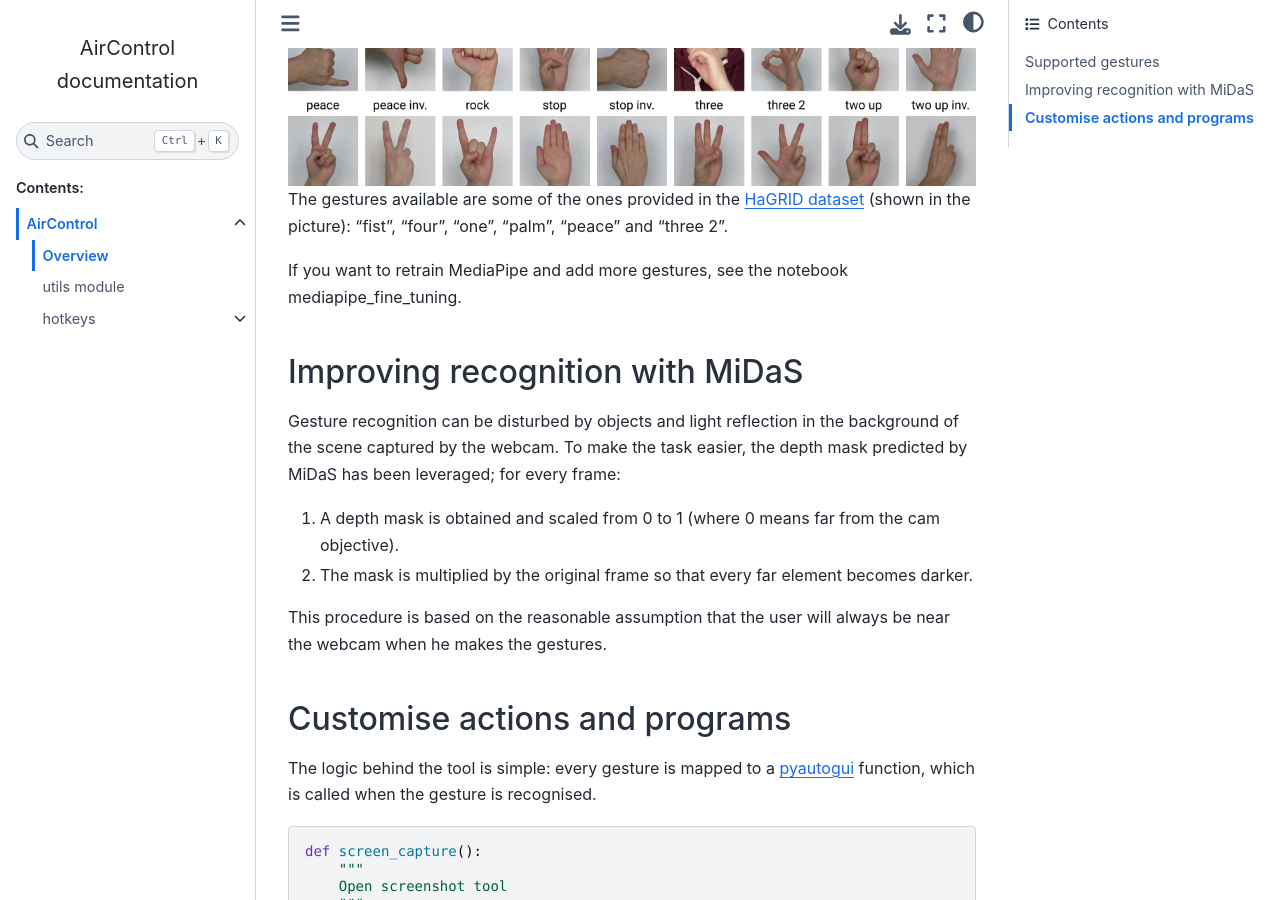
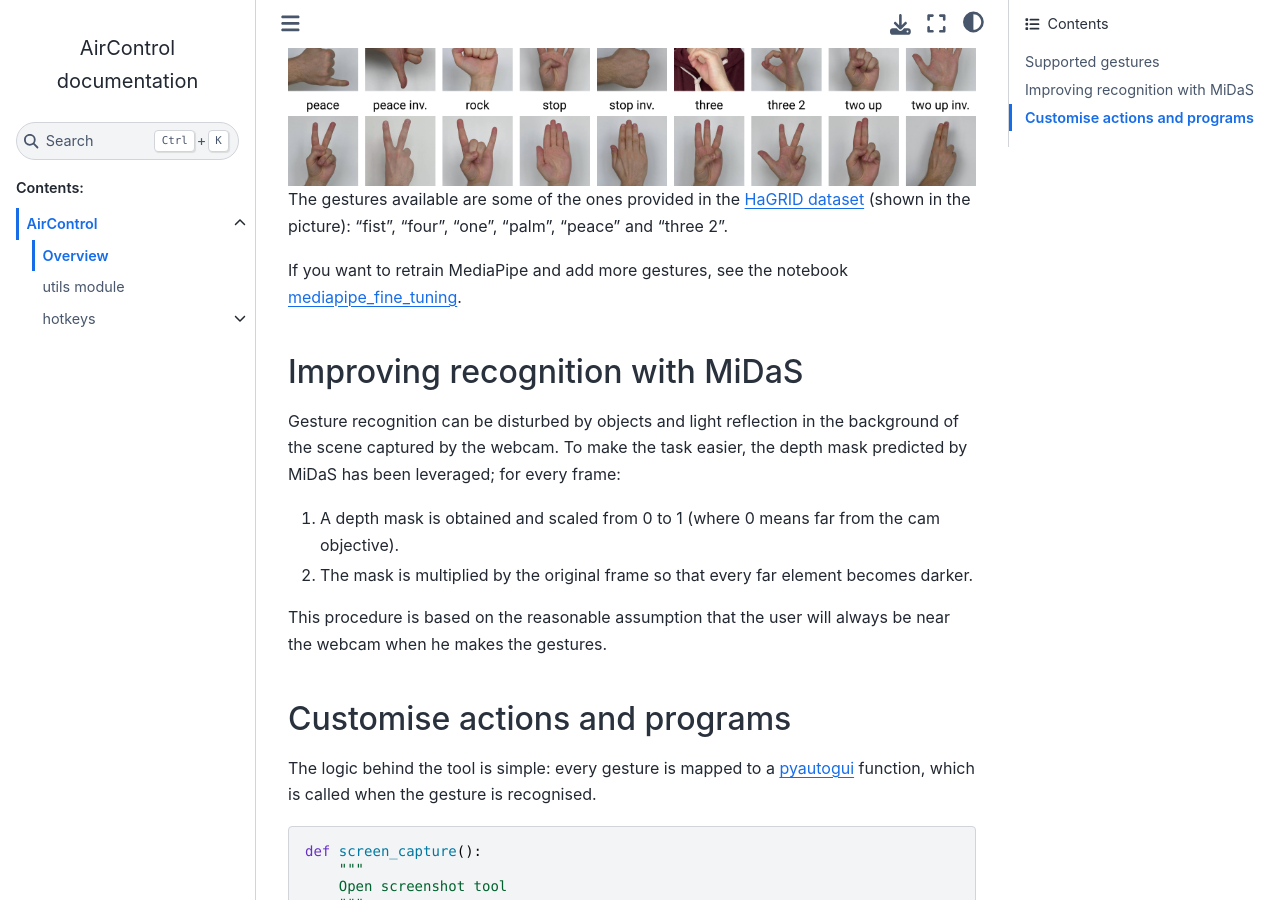
Before and after one commit to AndreaZoccatelli/aircontrol, a Sphinx documentation site: the page built from aircontrol/docs/overview/introduction.md, in a window 1280 px wide and 900 px high, scrolled down 668 px. Built offline with Sphinx 7.4.7 and the Sphinx Book theme 1.1.4, drawn with Linux system fonts in a browser that asks for light colours; part of the change alters nothing that is shown.

```diff
--- a/aircontrol/docs/overview/introduction.md
+++ b/aircontrol/docs/overview/introduction.md
@@ -7,7 +7,7 @@ AirControl is a tool to control PC with gestures, based on <a href="https://ai.g
 ![HaGRID gesture](media/gestures.jpg)
 The gestures available are some of the ones provided in the  <a href="https://github.com/hukenovs/hagrid" target="_blank">HaGRID dataset</a> (shown in the picture): "fist", "four", "one", "palm", "peace" and "three 2".
 
-If you want to retrain MediaPipe and add more gestures, see the notebook mediapipe_fine_tuning.
+If you want to retrain MediaPipe and add more gestures, see the notebook [mediapipe_fine_tuning](https://github.com/AndreaZoccatelli/aircontrol/blob/master/mediapipe_fine_tuning.ipynb).
 
 ## Improving recognition with MiDaS
 Gesture recognition can be disturbed by objects and light reflection in the background of the scene captured by the webcam. To make the task easier, the depth mask predicted by MiDaS has been leveraged; for every frame:
```
